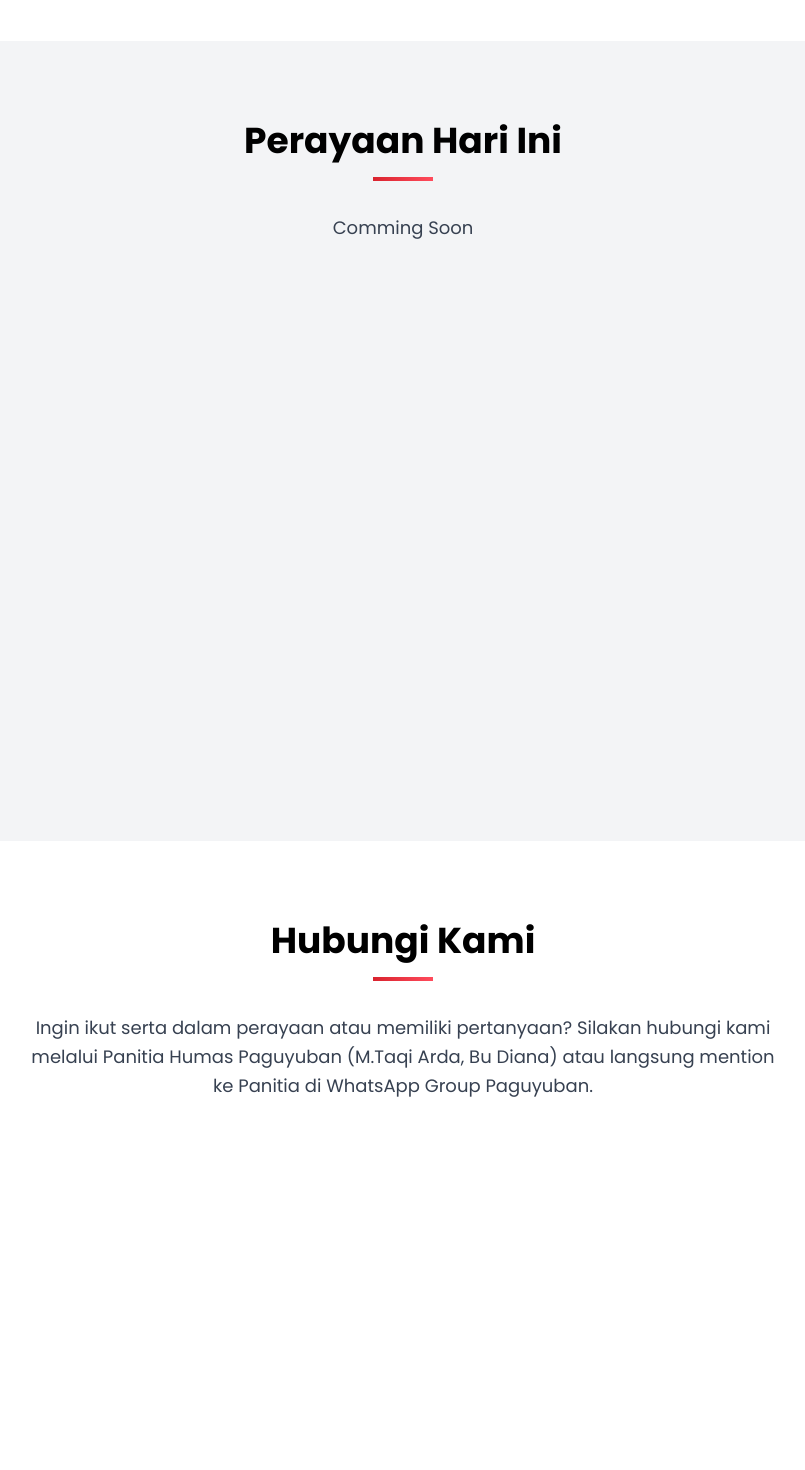
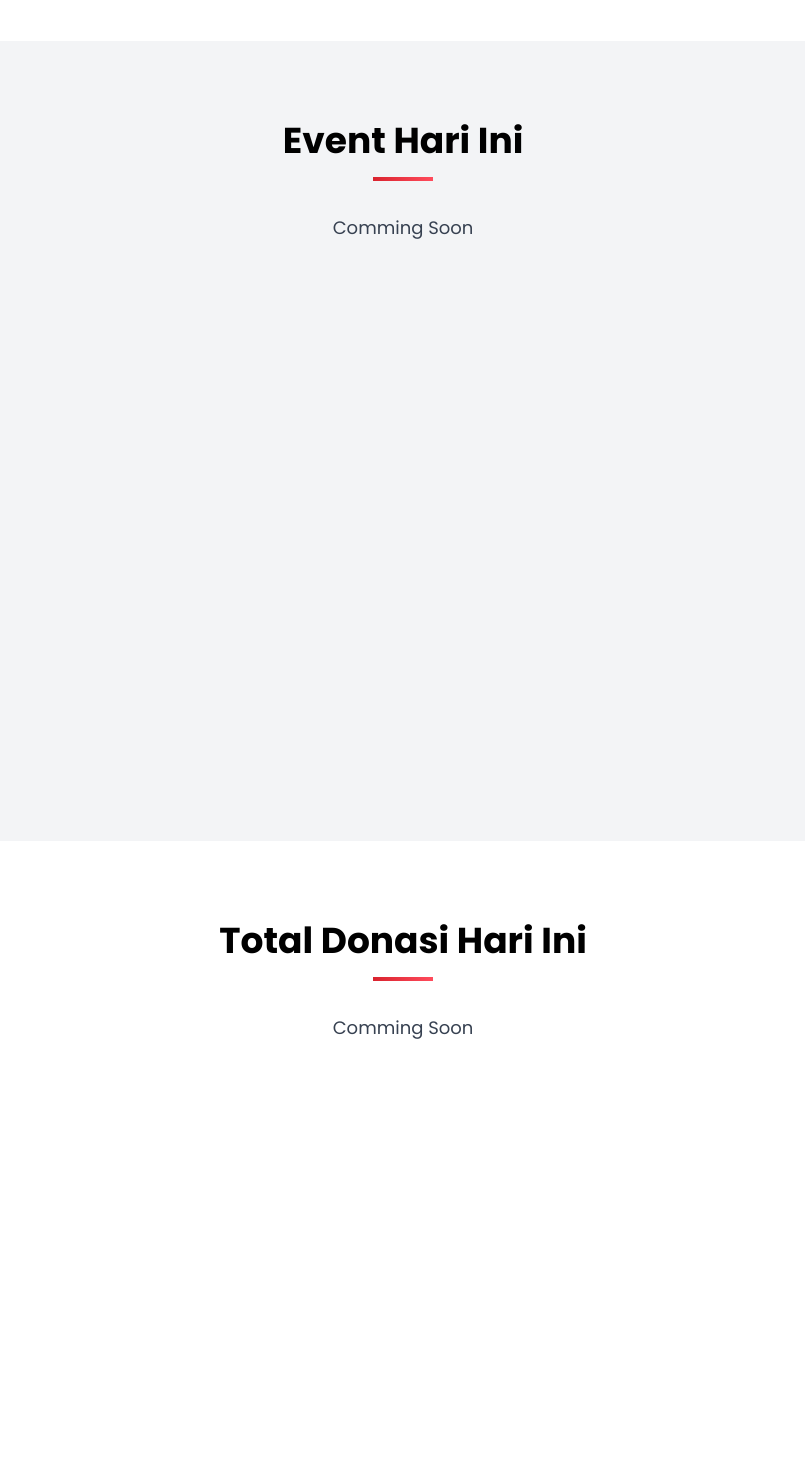
Before and after one commit to villa-gardenia/hut-ri, a Next.js app in the folder src/: page / in a window 1280 px wide. Shown: the part 3580-5050 px from the top of the page, without its empty margins (237-1042 px from the left). Built offline with nearby package versions, Linux system fonts and the light colour scheme.

Commit message:
[#3] Add Donation page

```diff
--- a/src/app/page.js
+++ b/src/app/page.js
@@ -156,7 +156,29 @@ export default function HomePage() {
 						viewport={{ once: true }}
 						className="section-title"
 					>
-						Perayaan Hari Ini
+						Event Hari Ini
+					</motion.h2>
+					<motion.p
+						initial={{ opacity: 0, y: 20 }}
+						whileInView={{ opacity: 1, y: 0 }}
+						viewport={{ once: true }}
+						transition={{ delay: 0.2 }}
+						className="section-text"
+					>
+						Comming Soon
+					</motion.p>
+				</div>
+			</section>
+			{/* Total Donasi Section */}
+			<section id="donasi" className="min-h-screen py-20 px-4">
+				<div className="container mx-auto">
+					<motion.h2
+						initial={{ opacity: 0, y: 20 }}
+						whileInView={{ opacity: 1, y: 0 }}
+						viewport={{ once: true }}
+						className="section-title"
+					>
+						Total Donasi Hari Ini
 					</motion.h2>
 					<motion.p
 						initial={{ opacity: 0, y: 20 }}
@@ -170,7 +192,7 @@ export default function HomePage() {
 				</div>
 			</section>
 			{/* Kontak Section */}
-			<section id="kontak" className="min-h-screen py-20 px-4">
+			<section id="kontak" className="min-h-screen py-20 px-4 bg-gray-100">
 				<div className="container mx-auto">
 					<motion.h2
 						initial={{ opacity: 0, y: 20 }}
```
